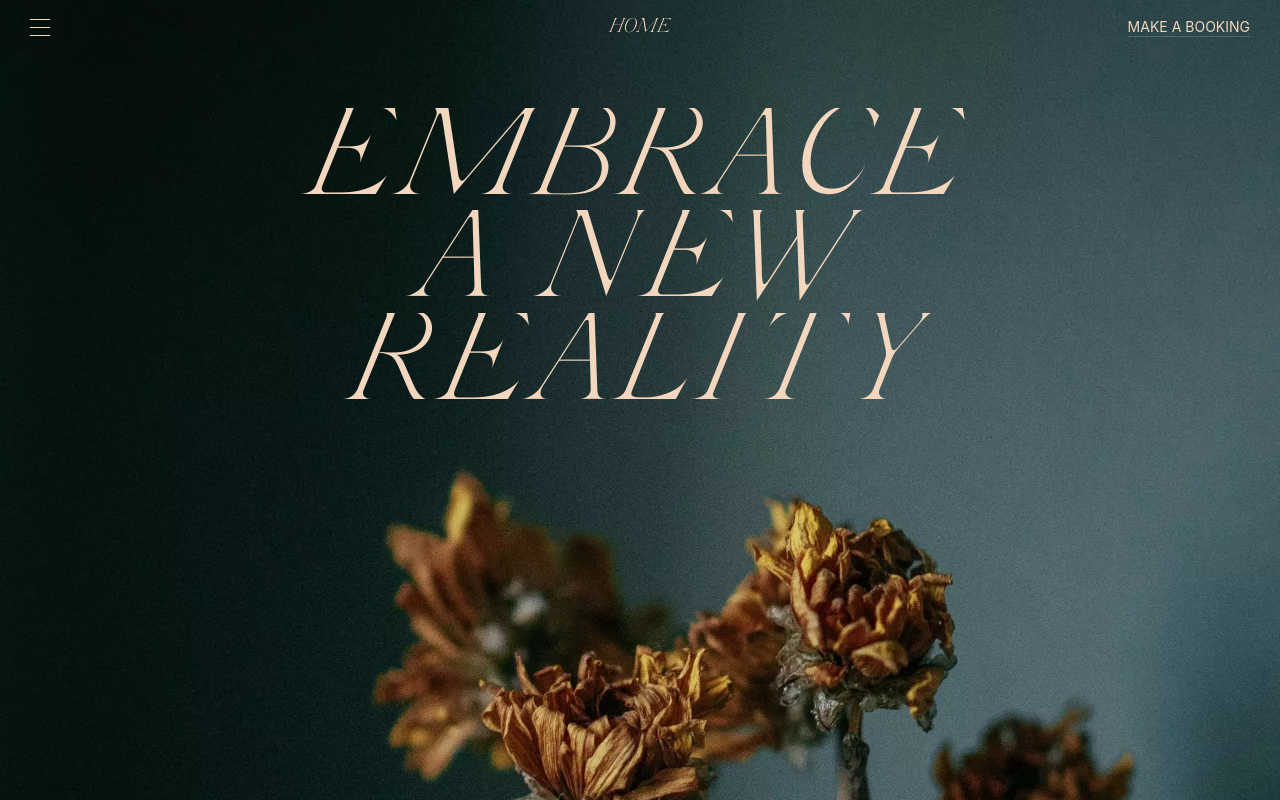
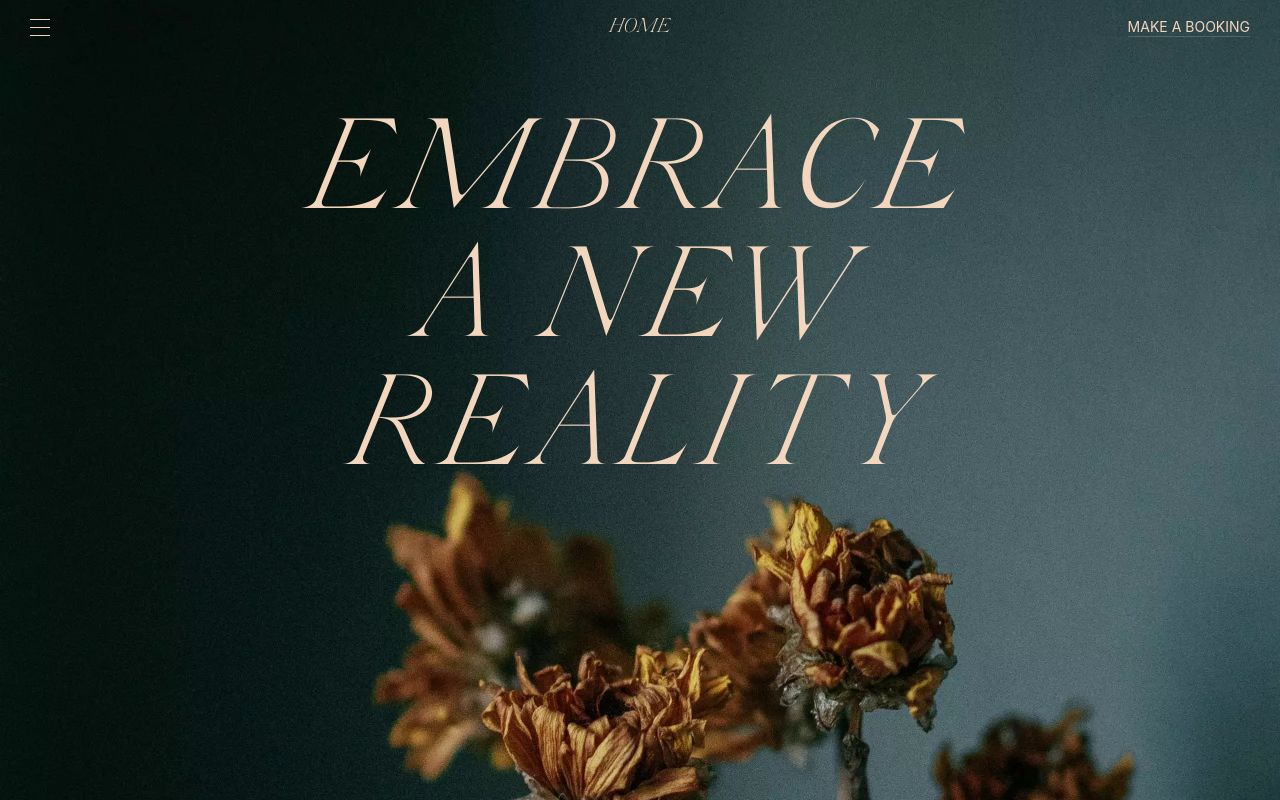
Before and after one commit to Lapiduzzz/stemGatsby, a Gatsby site: page / in a window 1280 px wide. Shown: the top 800 px of the page. Built offline with nearby package versions, Linux system fonts and the light colour scheme; Gatsby itself is replaced by a stand-in of ours.

Commit message:
add adaptive

```diff
--- a/src/style/style.module.css
+++ b/src/style/style.module.css
@@ -71,7 +71,7 @@ a{
     font-family: "Silk Serif";
     font-style: italic;
     font-size: 10vw;
-    line-height: .8;
+    line-height: 1;
     letter-spacing: .5vw;
     font-weight: 200;
     margin: 0;
```
